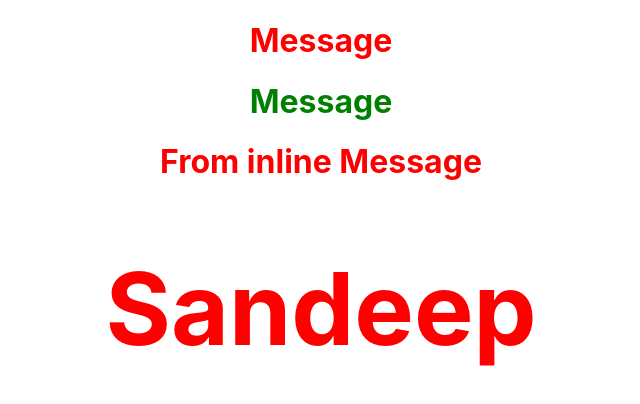
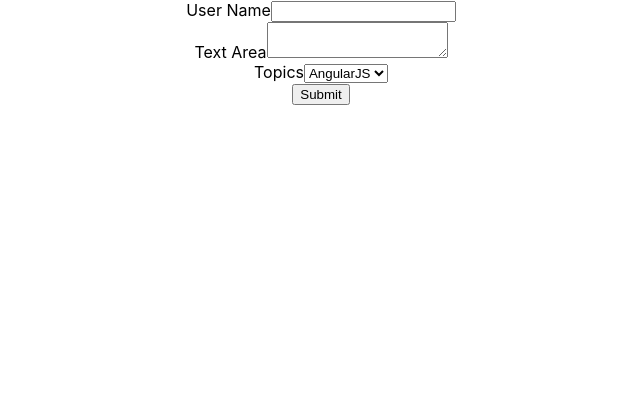
Before and after one commit to SandeepKumar377/code-evolution-tut, a React (Create React App) app: page / in a window 1280 px wide. Shown: the top 404 px of the page, without its empty margins (319-959 px from the left). Built offline with nearby package versions, Linux system fonts and the light colour scheme.

Commit message:
Form handling

```diff
--- a/src/App.js
+++ b/src/App.js
@@ -1,5 +1,6 @@
 import './App.css';
-import InlineCSS from './components/InlineCSS';
+import Form from './components/Form';
+// import InlineCSS from './components/InlineCSS';
 // import StyleSheet from './components/StyleSheet';
 // import NameList from './components/NameList';
 // import ClassClick from './components/ClassClick';
@@ -12,16 +13,17 @@ import InlineCSS from './components/InlineCSS';
 // import ParentComponent from './components/ParentComponent';
 // import UserGreeting from './components/UserGreeting';
 // import Welcome from './components/Welcome';
-import './appStyle.css';
-import styles from './appStyles.module.css';
+// import './appStyle.css';
+// import styles from './appStyles.module.css';
 
 function App() {
   return (
     <div className="App">
 
-      <h1 className='error'>Message</h1>
-      <h1 className={styles.success}>Message</h1>
-      <InlineCSS />
+      <Form/>
+      {/* <h1 className='error'>Message</h1>
+      <h1 className={styles.success}>Message</h1> */}
+      {/* <InlineCSS /> */}
       {/* <StyleSheet primary={true} /> */}
       {/* <NameList /> */}
       {/* <UserGreeting /> */}
--- /dev/null
+++ b/src/components/Form.js
@@ -0,0 +1,60 @@
+import React, { Component } from 'react'
+
+class Form extends Component {
+
+    constructor(props){
+        super(props)
+
+        this.state={
+            username:'',
+            comments:'',
+            topic:'react'
+        }
+    }
+    onChangeUserName=(event)=>{
+        this.setState({
+            username: event.target.value
+        })
+    }
+    onChangeComments=(event)=>{
+        this.setState({
+            comments: event.target.value
+        })
+    }
+    onChangeTopic=(event)=>{
+        this.setState({
+            topic: event.target.value
+        })
+    }
+    submitForm=event=>{
+        alert(`${this.state.username} ${this.state.comments} ${this.state.topic} `)
+        event.preventDefault()
+    }
+    render() {
+        const {username, comments, topic}= this.state
+        return (
+            <form onSubmit={this.submitForm}>
+                <div>
+                    <label>User Name</label>
+                    <input type="text" value={username} onChange={this.onChangeUserName} />
+                </div>
+                <div>
+                    <label>Text Area</label>
+                    <textarea value={comments} onChange={this.onChangeComments} ></textarea>
+                </div>
+                <div>
+                    <label>Topics</label>
+                    <select value={topic} onChange={this.onChangeTopic} >
+                        <option>AngularJS</option>
+                        <option>ReactJS</option>
+                        <option>VueJS</option>
+                    </select>
+                </div>
+                <div>
+                    <button type="submit">Submit</button>
+                </div>
+            </form>
+        )
+    }
+}
+export default Form
```
